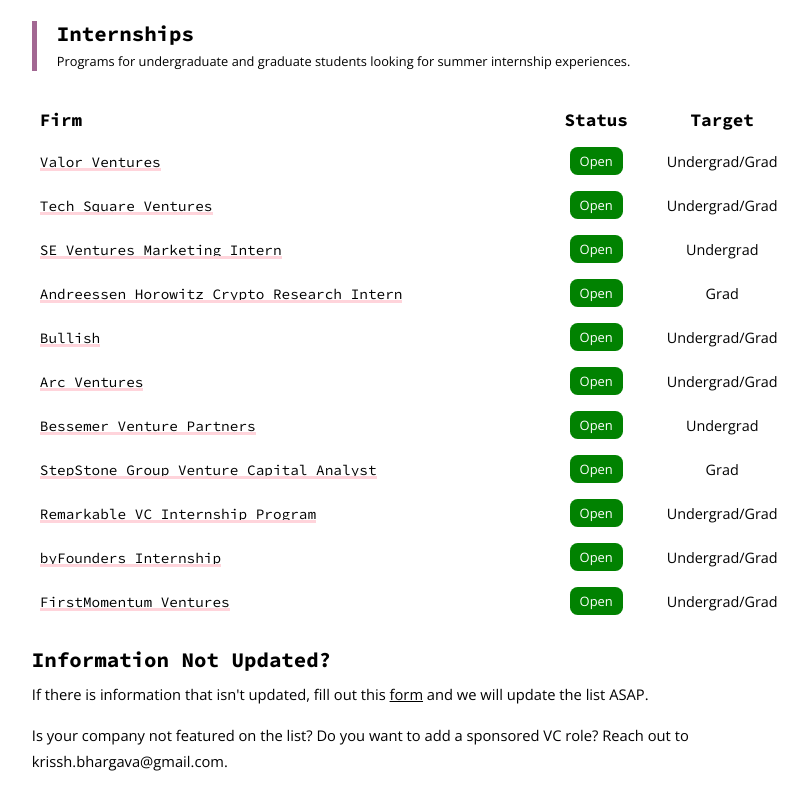
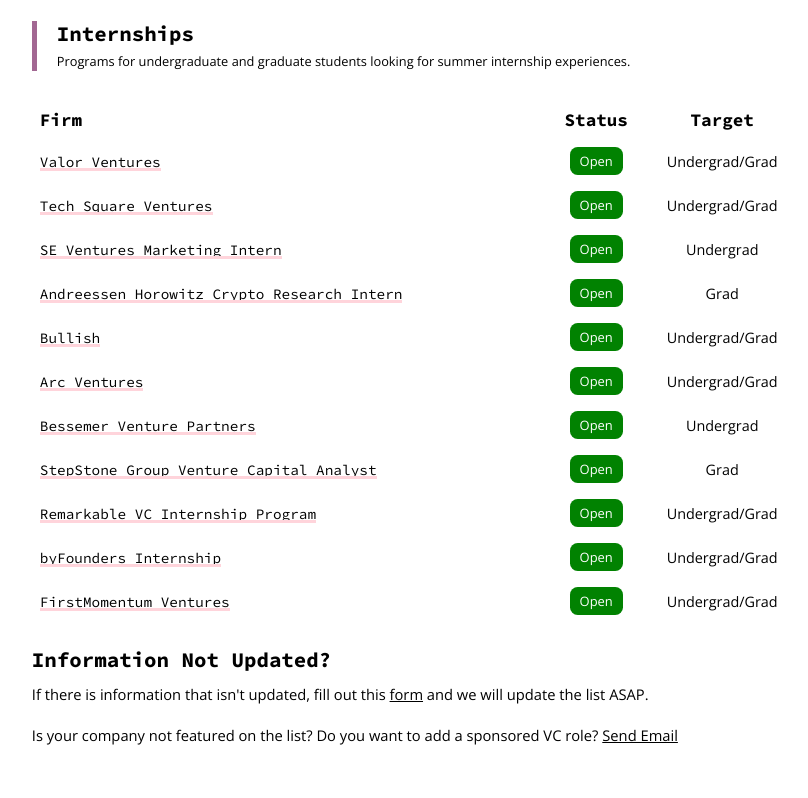
Before and after one commit to VishnuMano/VCList, a website: page index.html in a window 1280 px wide. Shown: the part 1237-2035 px from the top of the page, without its empty margins (229-1037 px from the left). After the commit the page ends 2008 px from the top, so only its background shows below. Drawn offline with nearby package versions, Linux system fonts and the light colour scheme.

Commit message:
updated email

```diff
--- a/index.html
+++ b/index.html
@@ -228,7 +228,8 @@
                     If there is information that isn't updated, fill out this <a href="https://forms.gle/dhAoLrT8jf686mCL6" class="underline">form</a> and we will update the list ASAP.
                 </p>
                 <p>
-                    Is your company not featured on the list? Do you want to add a sponsored VC role? Reach out to krissh.bhargava@gmail.com.
+                    Is your company not featured on the list? Do you want to add a sponsored VC role? <a href="mailto:vclist.contact@gmail.com" class="underline">Send Email</a>
+
                 </p>
             </div>
         </div>
```
